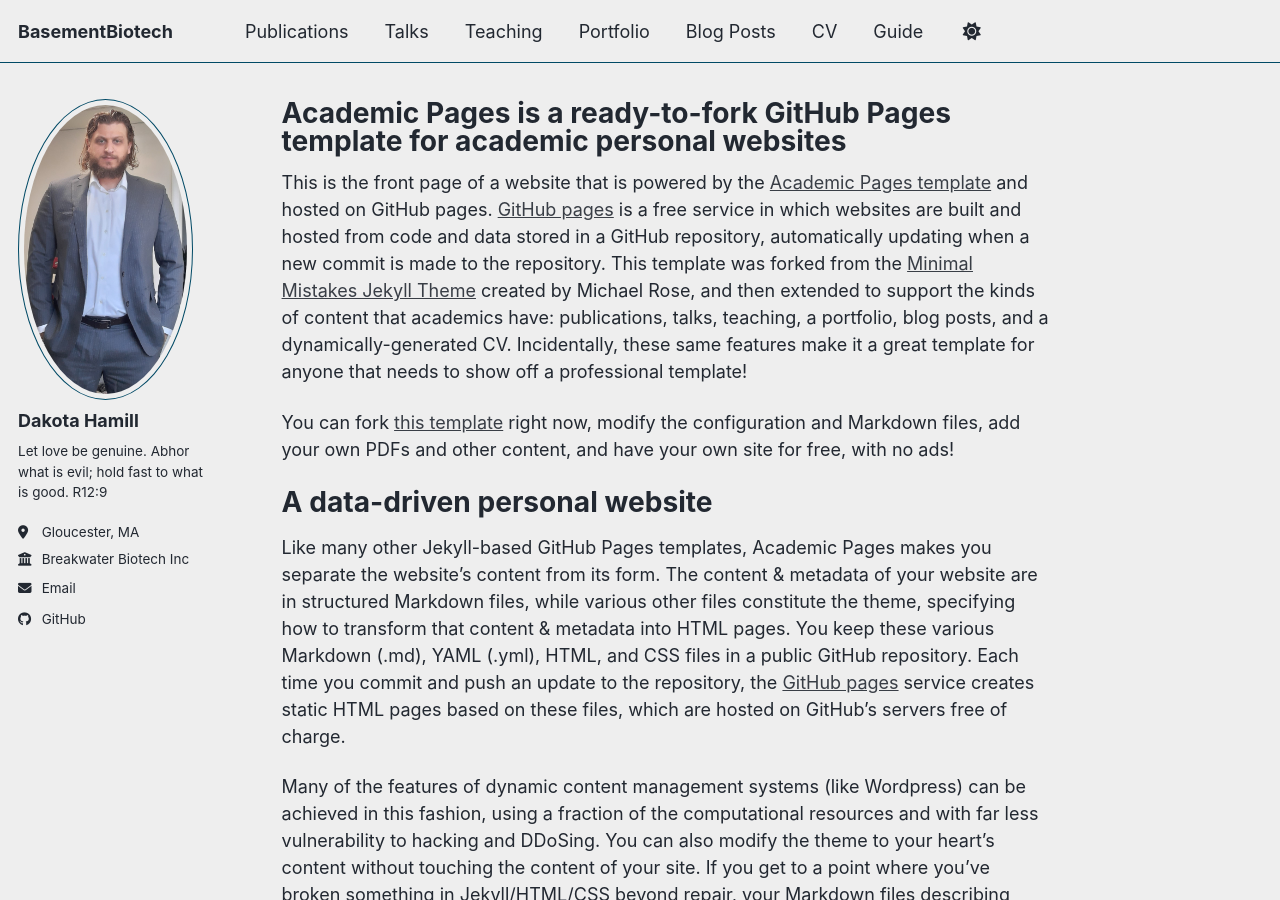
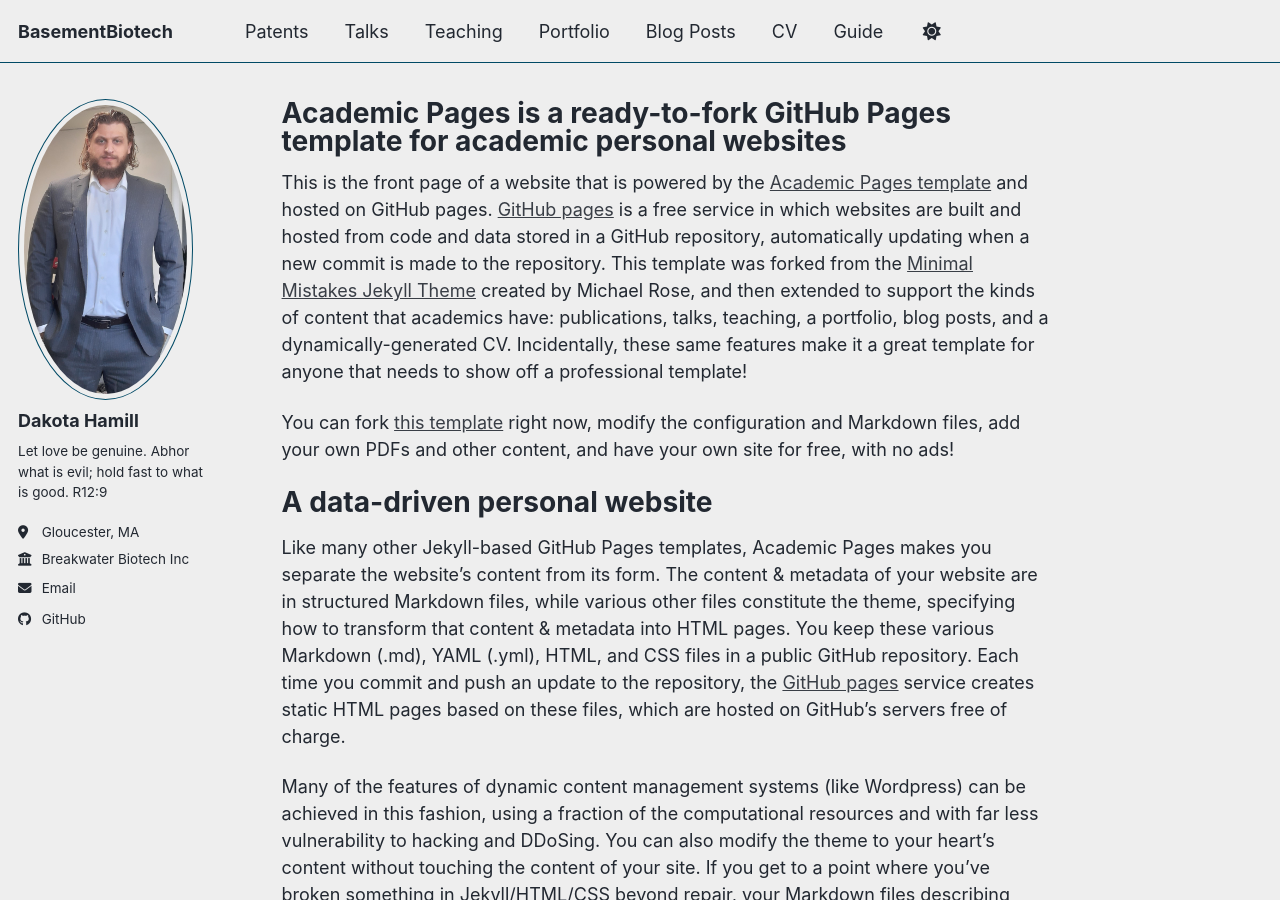
Before and after one commit to BasementBiotech/BasementBiotech.github.io, a Jekyll site: the page built from _pages/about.md, in a window 1280 px wide and 900 px high. Built offline with Jekyll 4.4.1, drawn with Linux system fonts in a browser that asks for light colours; a script bundle is joined from its source files by our own code; library files that are not in the unit come from our copies.

Commit message:
Update navigation.yml

```diff
--- a/_data/navigation.yml
+++ b/_data/navigation.yml
@@ -8,8 +8,8 @@
 #      Markdown formatted page while the second is generated using JSON.
 
 main:
-  - title: "Publications"
-    url: /publications/
+  - title: "Patents"
+    url: /patents/
 
   - title: "Talks"
     url: /talks/
```
